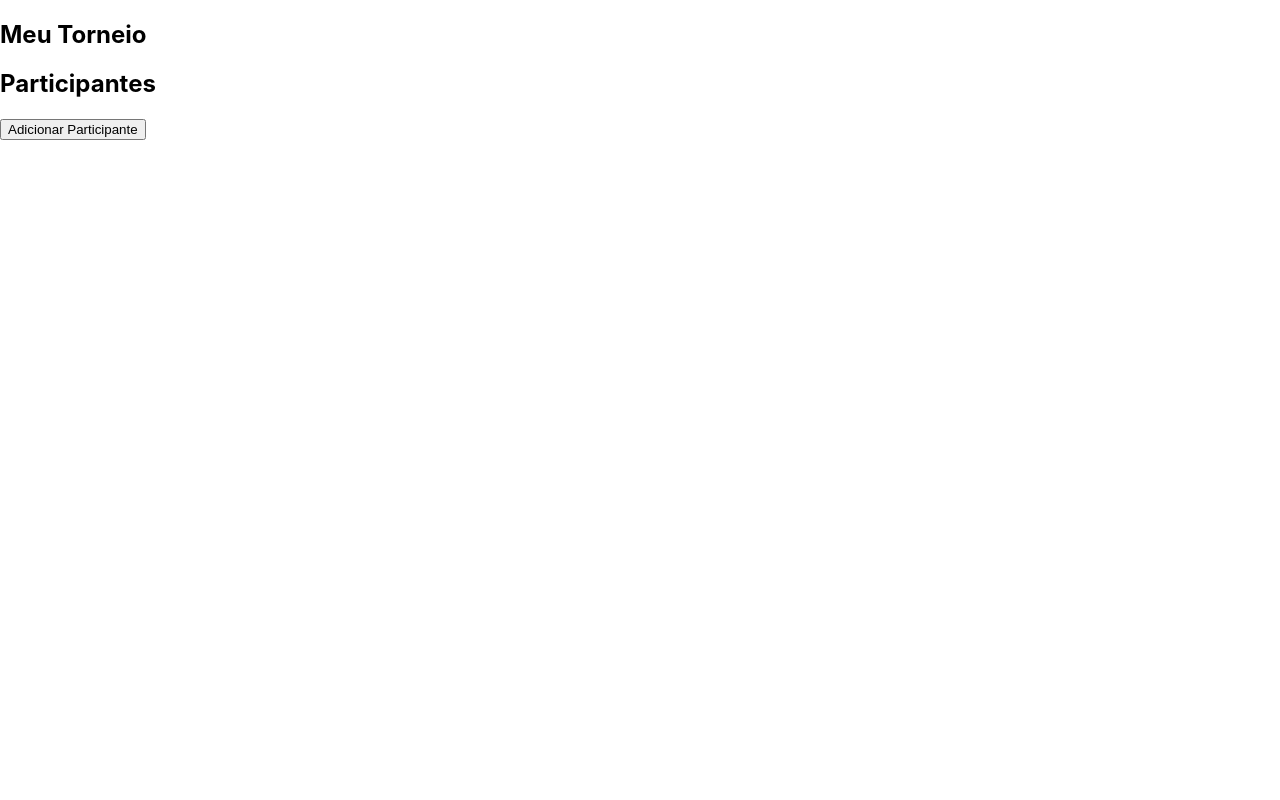
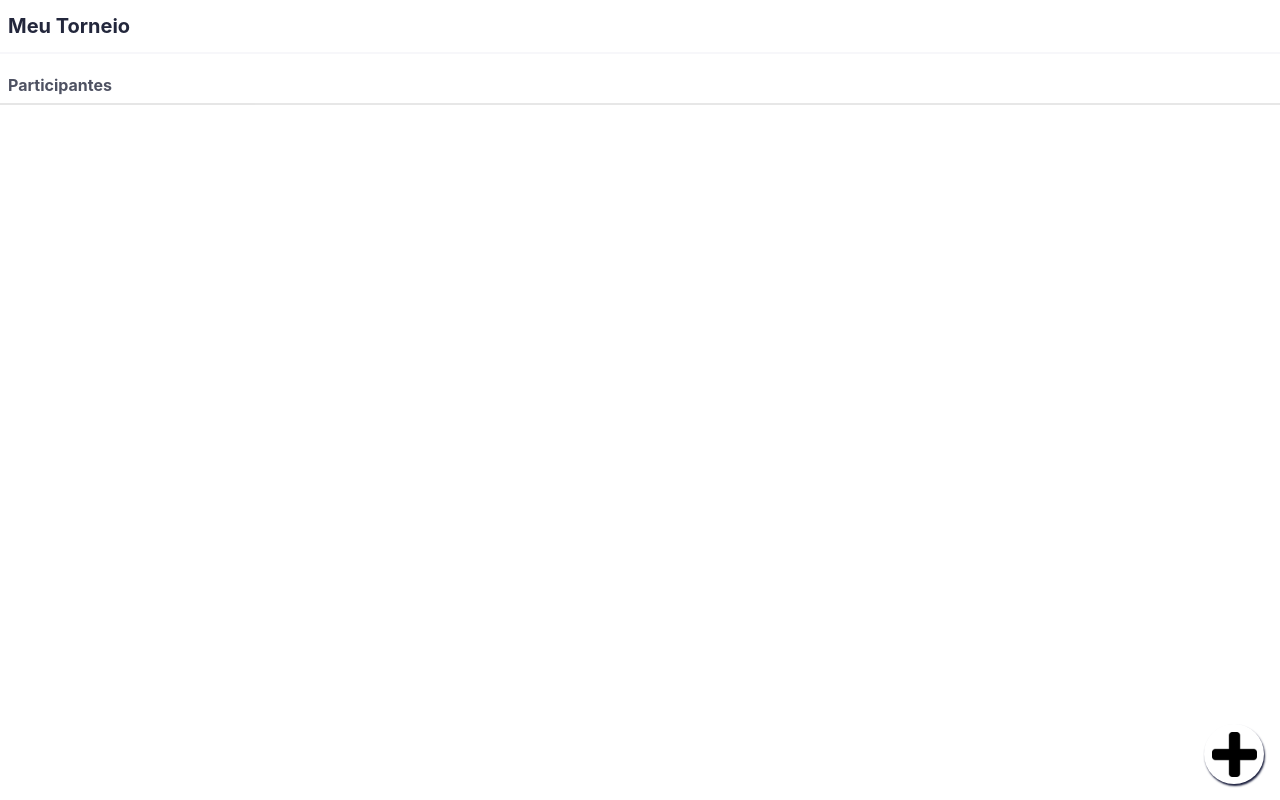
Before and after one commit to lhamadesign/knockout_tournament, a React (Create React App) app: page / in a window 1280 px wide. Built offline with nearby package versions, Linux system fonts and the light colour scheme.

Commit message:
styled main page

```diff
--- a/src/components/MyTournament.tsx
+++ b/src/components/MyTournament.tsx
@@ -3,6 +3,8 @@ import CompetitorForm from './CompetitorForm';
 import { Competitor } from '../models/Competitor';
 import { Tournament } from '../models/Tournament';
 import TournamentKeys from './TournamentKeys';
+
+import '../scss/tournament.scss';
 
 type TournamentState = {
     tournament: Tournament;
@@ -72,7 +74,7 @@ export class MyTournament extends React.Component {
     };
 
     isPowerOfTwo = (value: number) => {
-        if (value <= 0) return false;
+        if (value <= 1) return false;
         const log = Math.log2(value);
         return (Math.ceil(log) == Math.floor(log))
     };
@@ -95,20 +97,30 @@ export class MyTournament extends React.Component {
         }
         let competitorsNumber = tournament.competitors.length;
         return (
-            <section>
+            <section className="tournament">
                 <h1>Meu Torneio</h1>
                 {this.isPowerOfTwo(competitorsNumber) && (
-                    <button onClick={() => this.generateTournamentKeys(tournament.competitors)}>Iniciar Torneio</button>
+                    <button
+                        onClick={() => this.generateTournamentKeys(tournament.competitors)}
+                        id="go-keys-btn"
+                        className="rounded-btn">Iniciar Torneio</button>
                 )}
                 <h2>Participantes</h2>
-                <button onClick={() => this.openCompetitorForm(false)}>Adicionar Participante</button>
-                <ul>
+                <button
+                    className="add-competitor-btn rounded-btn"
+                    onClick={() => this.openCompetitorForm(false)}
+                    >Adicionar Participante</button>
+                <ul className="competitors">
                     {tournament.competitors.map((competitor, index) => {
                         return (
                         <li key={index}>
-                            {competitor.fullName + ',' + competitor.phone + ',' + competitor.email}
-                            <button onClick={() => this.openCompetitorForm(true, competitor, index)}>Editar informações</button>
-                            <button onClick={() => this.removeCompetitor(index)}>Excluir</button>
+                            <span className="competitor-name">{competitor.fullName}</span>
+                            <span className="competitor-phone secondary-info">{competitor.phone}</span>
+                            <span className="competitor-email secondary-info">{competitor.email}</span>
+                            <div className="competitor-actions">
+                            <button className="edit-btn" onClick={() => this.openCompetitorForm(true, competitor, index)}>editar</button>
+                            <button className="del-btn" onClick={() => this.removeCompetitor(index)}>excluir</button>
+                            </div>
                         </li>
                         )
                     })}
--- /dev/null
+++ b/src/scss/tournament.scss
@@ -0,0 +1,119 @@
+@import './constants';
+
+.tournament {
+    margin: 0;
+    padding: 0;
+    width: 100%;
+    height: 100%;
+
+    h1 {
+        font-size: 20px;
+        padding: 14px 8px;
+        color: $font-color;
+        border-bottom: solid 2px $app-bg;
+        margin: 0;
+    }
+
+    .rounded-btn {
+        width: 0px;
+        height: 0px;
+        border-radius: 50%;
+        background-size: 75%;
+        background-position: center center;
+        background-repeat: no-repeat;
+        border: none;
+        box-shadow: 1px 2px 2px $prize-color;
+        background-color: transparent;
+        text-indent: -999em;
+    }
+
+    #go-keys-btn {
+        position: absolute;
+        top: 8px;
+        right: 8px;
+        background-image: url(../tournament_icon.png);
+        padding: 20px;
+    }
+
+    h2 {
+        font-size: 16px;
+        color: $font-color;
+        opacity: 0.8;
+        padding: 8px;
+        border-bottom: solid 2px $border-color;
+    }
+
+    .add-competitor-btn {
+        position: fixed;
+        bottom: 16px;
+        right: 16px;
+        padding: 30px;
+        background-image: url(../add_icon.png);
+        background-color: $modal-bg;
+    }
+
+    .competitors {
+        list-style: none;
+        margin: 0;
+        padding: 0;
+        width: 100%;
+
+        li {
+            width: 96%;
+            display: block;
+            margin: 0;
+            padding: 14px 2%;
+            position: relative;
+
+            .competitor-name {
+                text-transform: uppercase;
+                font-size: 16px;
+                font-weight: bold;
+                display: block;
+            }
+
+            .secondary-info {
+                font-size: 14px;
+                color: $font-color;
+                opacity: 0.8;
+                text-transform: lowercase;
+                display: inline-block;
+            }
+
+            .competitor-phone {
+                margin-right: 8px;
+            }
+
+            .competitor-email {
+                margin: 0;
+            }
+
+            .competitor-actions {
+                display: block;
+                float: right;
+                position: absolute;
+                top: 50%;
+                right: 14px;
+                transform: translateY(-50%);
+
+                button {
+                    width: 60px;
+                    text-align: center;
+                    padding: 6px 6px;
+                    border-radius: 6px;
+                    border: none;
+                }
+
+                .edit-btn {
+                    display: block;
+                    background-color: $app-bg;
+                }
+
+                .del-btn {
+                    background-color: $danger-color;
+                    color: $modal-bg;
+                }
+            }
+        }
+    }
+}
```
Also changed, not shown: src/add_icon.png (added), src/tournament_icon.png (added).
